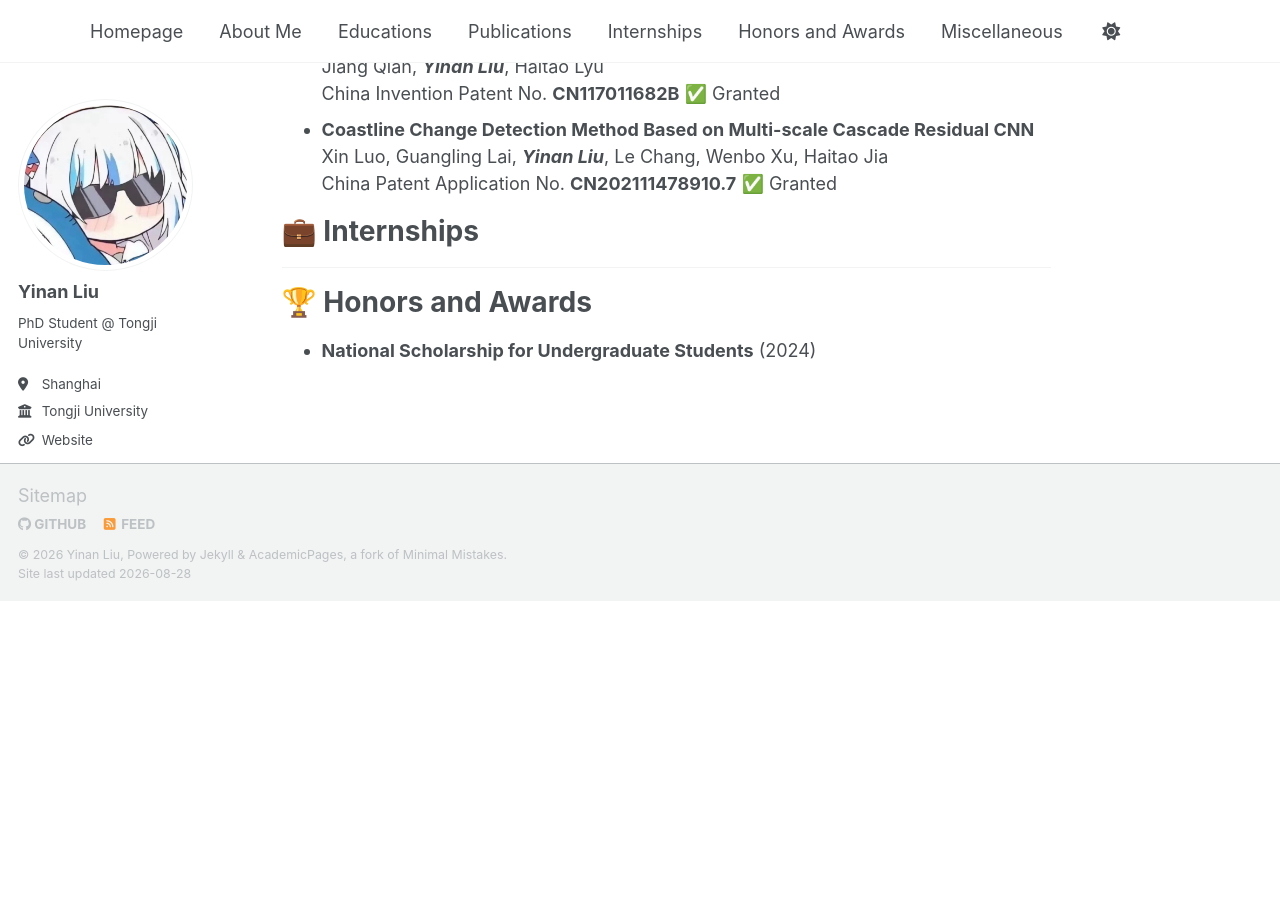
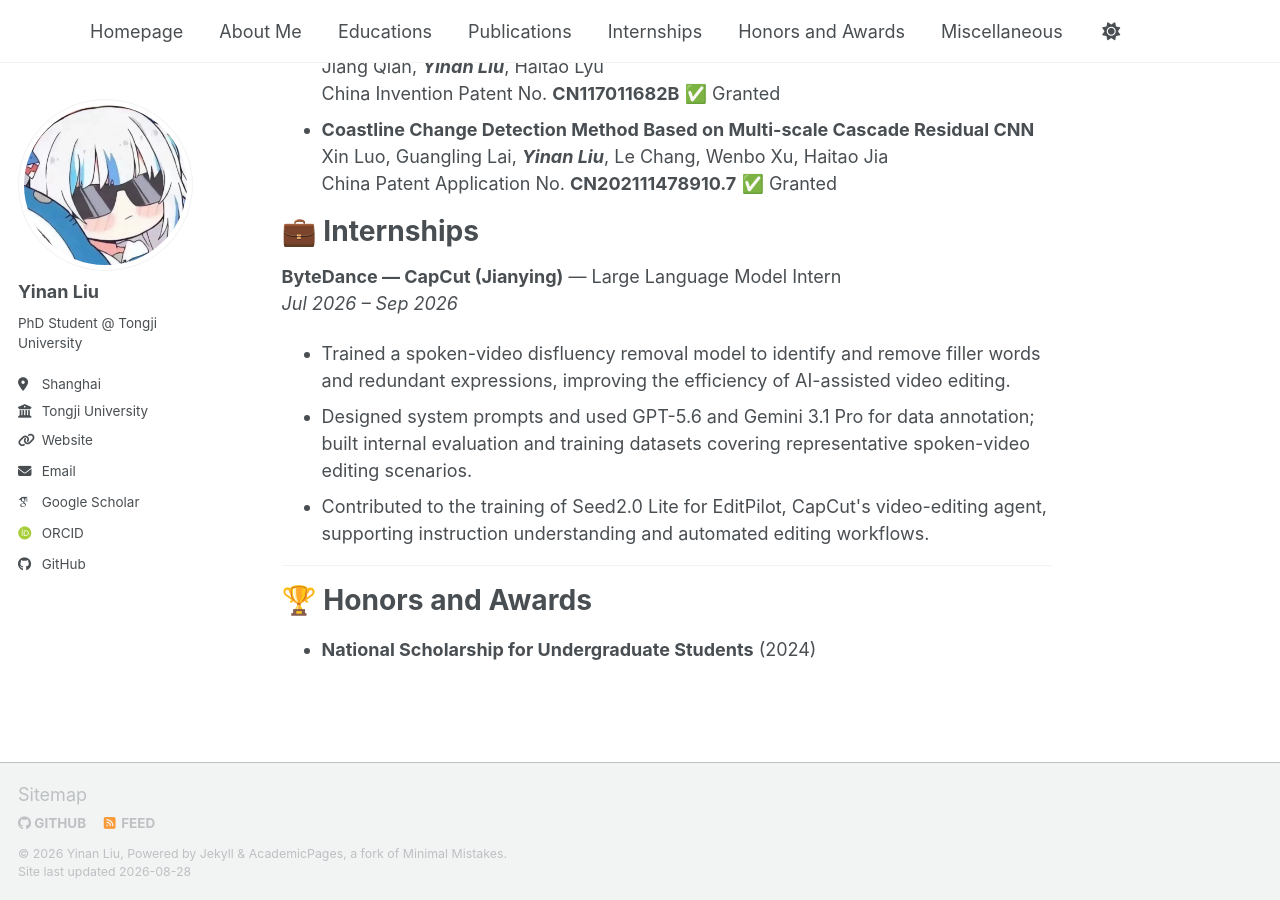
Before and after one commit to yogurt-lyn/yogurt-lyn.github.io, a Jekyll site: the page built from index.md, in a window 1280 px wide and 900 px high, scrolled down 1436 px. Built offline with Jekyll 4.4.1, drawn with Linux system fonts in a browser that asks for light colours; some web fonts are replaced; a script bundle is joined from its source files by our own code; library files that are not in the unit come from our copies; before the commit the page ends 2038 px from its top, so only the background shows below that.

Commit message:
Add ByteDance CapCut internship experience

```diff
--- a/index.md
+++ b/index.md
@@ -74,6 +74,14 @@ header:
 
 <h1 id="internships">💼 Internships</h1>
 
+<p><strong>ByteDance — CapCut (Jianying)</strong> — Large Language Model Intern<br>
+<em>Jul 2026 – Sep 2026</em></p>
+
+<ul>
+  <li>Trained a spoken-video disfluency removal model to identify and remove filler words and redundant expressions, improving the efficiency of AI-assisted video editing.</li>
+  <li>Designed system prompts and used GPT-5.6 and Gemini 3.1 Pro for data annotation; built internal evaluation and training datasets covering representative spoken-video editing scenarios.</li>
+  <li>Contributed to the training of Seed2.0 Lite for EditPilot, CapCut's video-editing agent, supporting instruction understanding and automated editing workflows.</li>
+</ul>
 
 
 <hr />
```
Also changed, not shown: pages/internships.md (+9 -0 lines).
